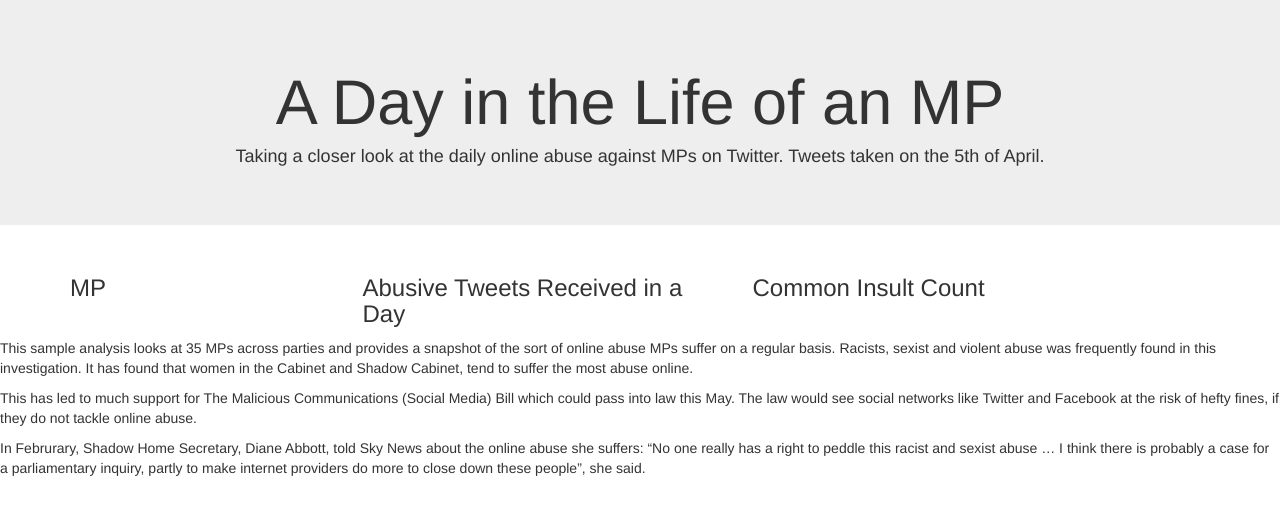
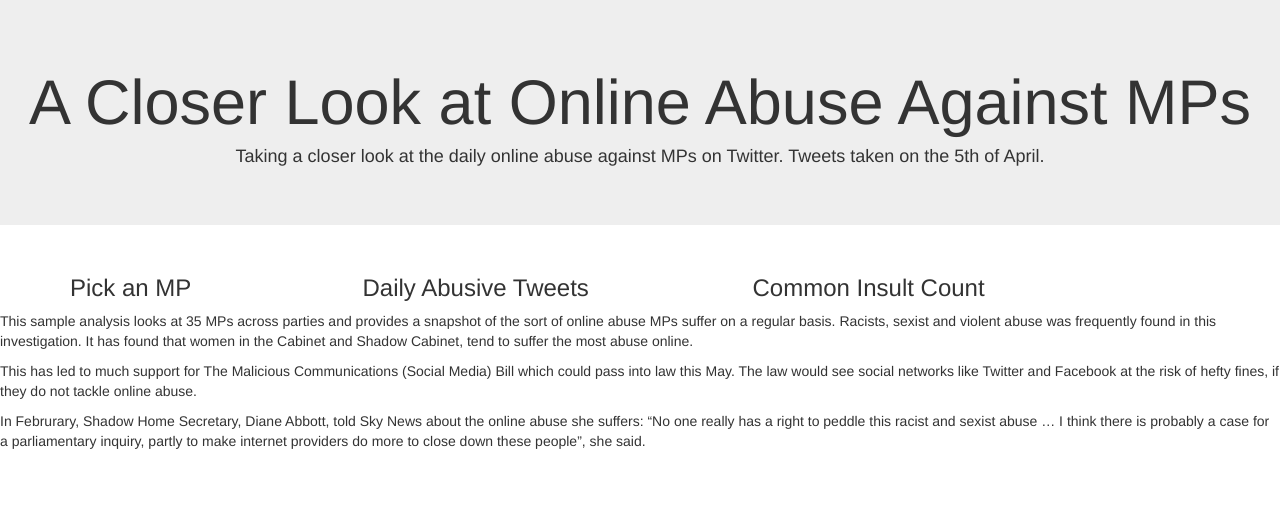
Before and after one commit to ellawilksharper/a-day-in-the-life-of-mps, a plain HTML site: page index.html in a window 1280 px wide. Drawn offline with nearby package versions, Linux system fonts and the light colour scheme; a script that the page names is missing.

Commit message:
Update index.html

```diff
--- a/index.html
+++ b/index.html
@@ -1,7 +1,7 @@
 <!DOCTYPE html>
 <html lang="en">
 <head>
-  <title>A Day in the Life of an MP</title>
+  <title>A Closer Look at Online Abuse Against MPs</title>
   <meta charset="utf-8">
   <meta name="viewport" content="width=device-width, initial-scale=1">
   <link rel="stylesheet" href="https://maxcdn.bootstrapcdn.com/bootstrap/3.3.7/css/bootstrap.min.css">
@@ -15,18 +15,18 @@
 </head>
 <body>
 <div class="jumbotron text-center">
-  <h1>A Day in the Life of an MP</h1>
+  <h1>A Closer Look at Online Abuse Against MPs</h1>
   <h4> Taking a closer look at the daily online abuse against MPs on Twitter. Tweets taken on the 5th of April. </h4>
 </div>
 
 <div class="container">
   <div class="row">
     <div class="col-sm-3">
-      <h3>MP</h3>
+      <h3>Pick an MP</h3>
       <div w3-include-html="static/html/mp_dropdown.html"></div>
     </div>
     <div class="col-sm-4">
-      <h3>Abusive Tweets Received in a Day</h3>
+      <h3>Daily Abusive Tweets</h3>
       <div w3-include-html="static/html/tweet.html"></div>
     </div>
     <div class="col-sm-5">
```
